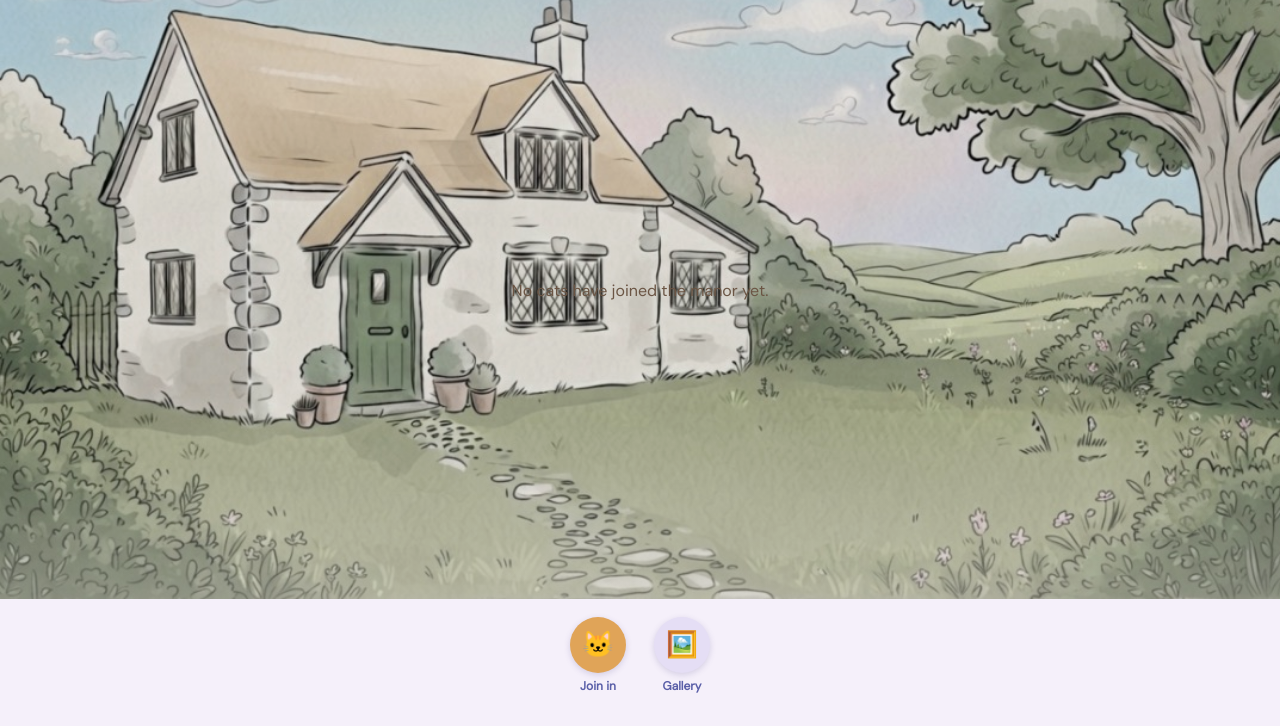
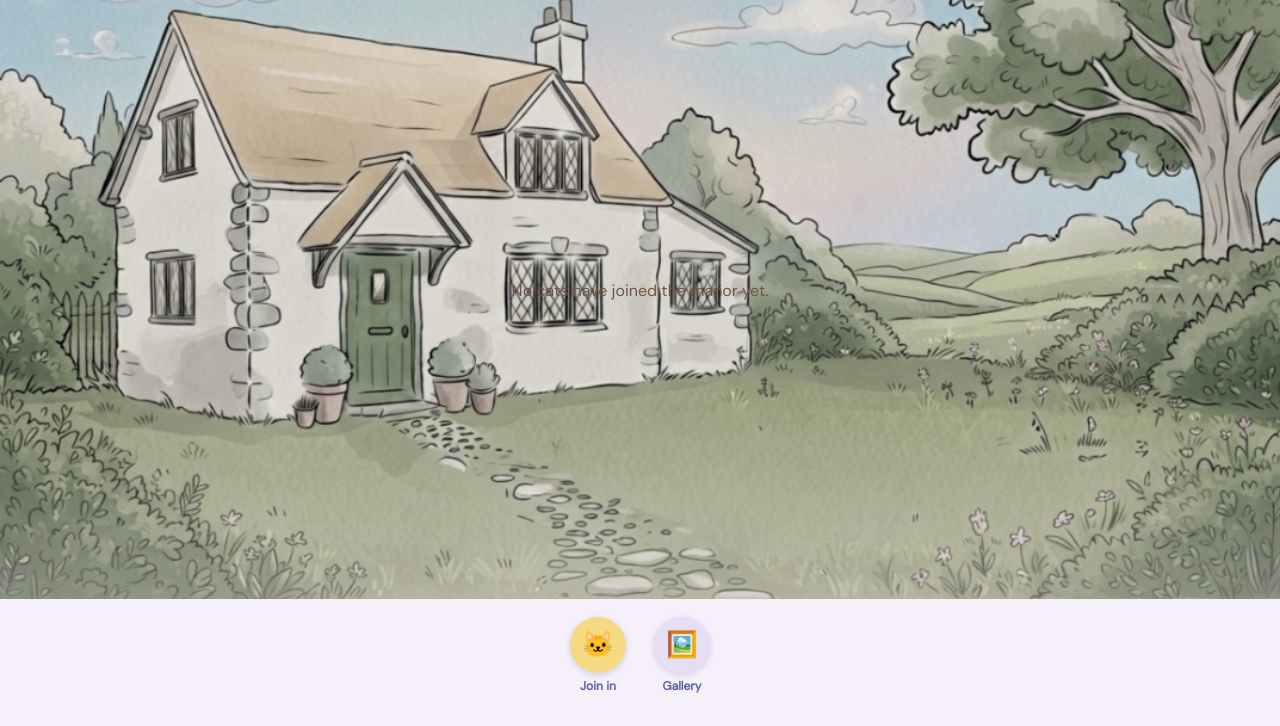
Before and after one commit to MonicaFeis/monicat-manor, a Django app: page / in a window 1280 px wide. Shown: the part 74-800 px from the top of the page. Run offline with Django 4.2, Linux system fonts and the light colour scheme; data that the repository does not hold is empty.

Commit message:
Change Draw a cat button to light yellow

```diff
--- a/static/css/style.css
+++ b/static/css/style.css
@@ -207,7 +207,7 @@ h1, h2, h3, h4, h5 {
     align-items: center;
     justify-content: center;
     font-size: 1.6rem;
-    background: #E0A458;
+    background: #F6D983;
     box-shadow: 0 2px 6px rgba(80, 70, 140, 0.2);
     transition: transform 0.15s ease;
 }
```
